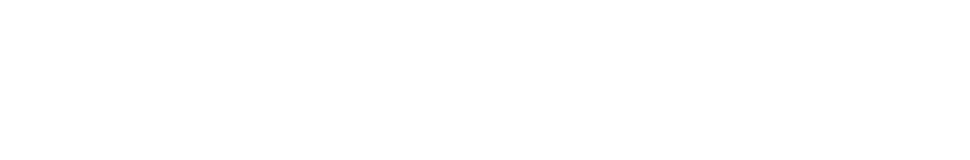
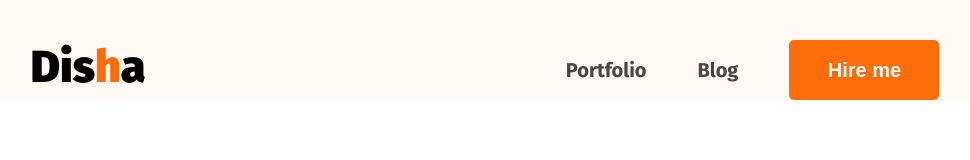
Before and after one commit to sikderdisha/ProgrammingHero, a plain HTML site: page Programming hero/Module 5/index.html in a window 1280 px wide. Shown: the whole page, without its empty margins (155-1125 px from the left). Drawn offline with Linux system fonts and the light colour scheme.

Commit message:
navbar design completed

```diff
--- a/Programming hero/Module 5/index.html
+++ b/Programming hero/Module 5/index.html
@@ -4,11 +4,30 @@
     <meta charset="UTF-8">
     <meta name="viewport" content="width=device-width, initial-scale=1.0">
     <title>Disha sikder puja</title>
-    <link rel="stylesheet" href="style.css">
+    <!-- google fonts link  -->
+     <link rel="preconnect" href="https://fonts.googleapis.com">
+<link rel="preconnect" href="https://fonts.gstatic.com" crossorigin>
+<link href="https://fonts.googleapis.com/css2?family=Bebas+Neue&family=Fira+Sans:ital,wght@0,100;0,200;0,300;0,400;0,500;0,600;0,700;0,800;0,900;1,100;1,200;1,300;1,400;1,500;1,600;1,700;1,800;1,900&family=Nunito+Sans:ital,opsz,wght@0,6..12,200..1000;1,6..12,200..1000&family=Open+Sans:ital,wght@0,300..800;1,300..800&family=Oswald:wght@200..700&family=Satisfy&display=swap" rel="stylesheet">
+
+<!-- css link  -->
+    <link rel="stylesheet" href="styles/style.css">
 </head>
-<body>
+<body class="fira-sans-thin">
     <header>
-
+<!-- navbar starts -->
+ <nav>
+    <!-- logo  -->
+    <div class="logo">
+        <h2>Dis<span>h</span>a</h2>
+    </div>
+    <!-- links  -->
+     <ul class="nav-links">
+        <li><a href="#">Portfolio</a></li>
+        <li><a href="#">Blog</a></li>
+        <li><button class="btn">Hire me</button></li>
+     </ul>
+ </nav>
+ <!-- navbar end  -->
     </header>
     <main>
 
--- /dev/null
+++ b/Programming hero/Module 5/styles/style.css
@@ -0,0 +1,58 @@
+*{
+    margin: 0;
+    padding: 0;
+    box-sizing: border-box;
+}
+
+/* shared style  */
+
+/* set body fonts  */
+.fira-sans-thin {
+  font-family: "Fira Sans", sans-serif;
+}
+.btn{
+    background-color: #FD6E0A;
+    width: 150px;
+    height: 60px;
+     font-size: 20px;
+    font-weight: bold;
+    padding: 18px 36px;
+    color: white;
+    border-radius: 5px;
+    border: none;
+}
+
+/* main style  */
+/* style header  */
+header{
+    background-color: #FFF8F3;
+    padding-top: 40px;
+}
+nav{
+    max-width: 1140px;
+    width: 71%;
+    display: flex;
+    justify-content: space-between;
+    margin: 0 auto; /*make nav center of the header*/
+}
+.logo h2{
+    font-size: 45px;
+    font-weight: 900;
+}
+.logo span{
+    color: #FD6E0A;
+}
+.nav-links{
+    display: flex;
+    gap: 51px;
+    align-items: center;
+}
+.nav-links li{
+    list-style: none;
+}
+nav a{
+    text-decoration: none;
+    font-size: 20px;
+    font-weight: bold;
+    color: #474747;
+}
```
Also changed, not shown: Programming hero/Module 5/style.css (deleted).
